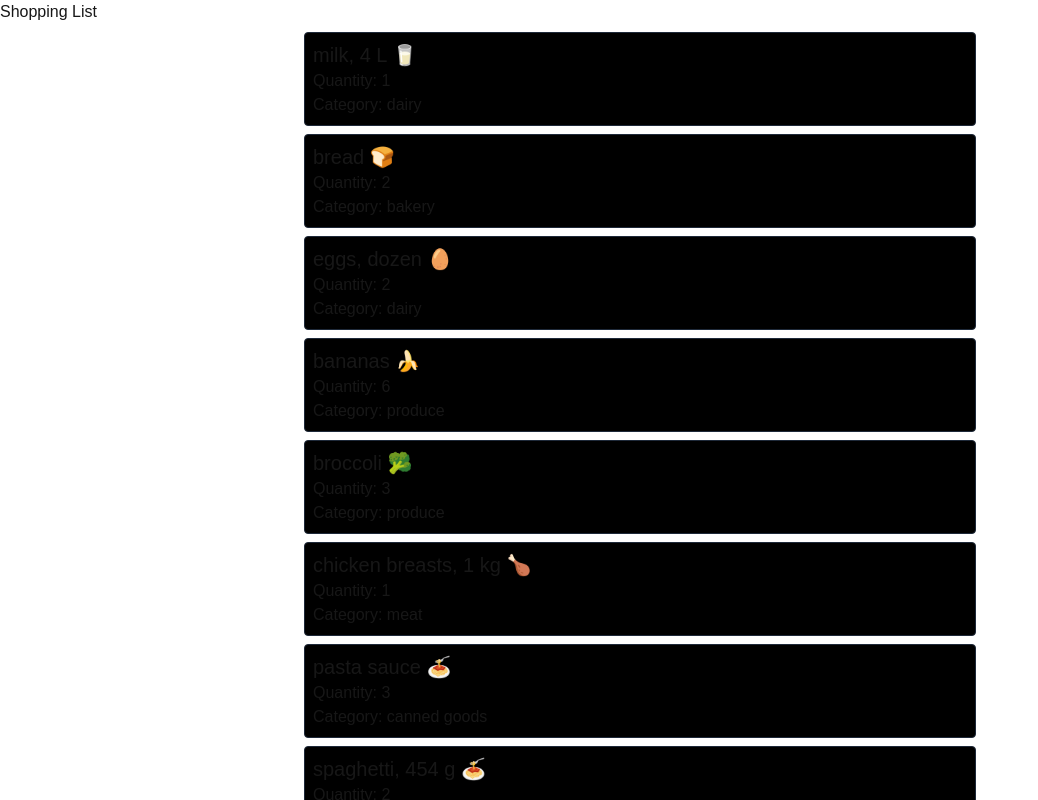
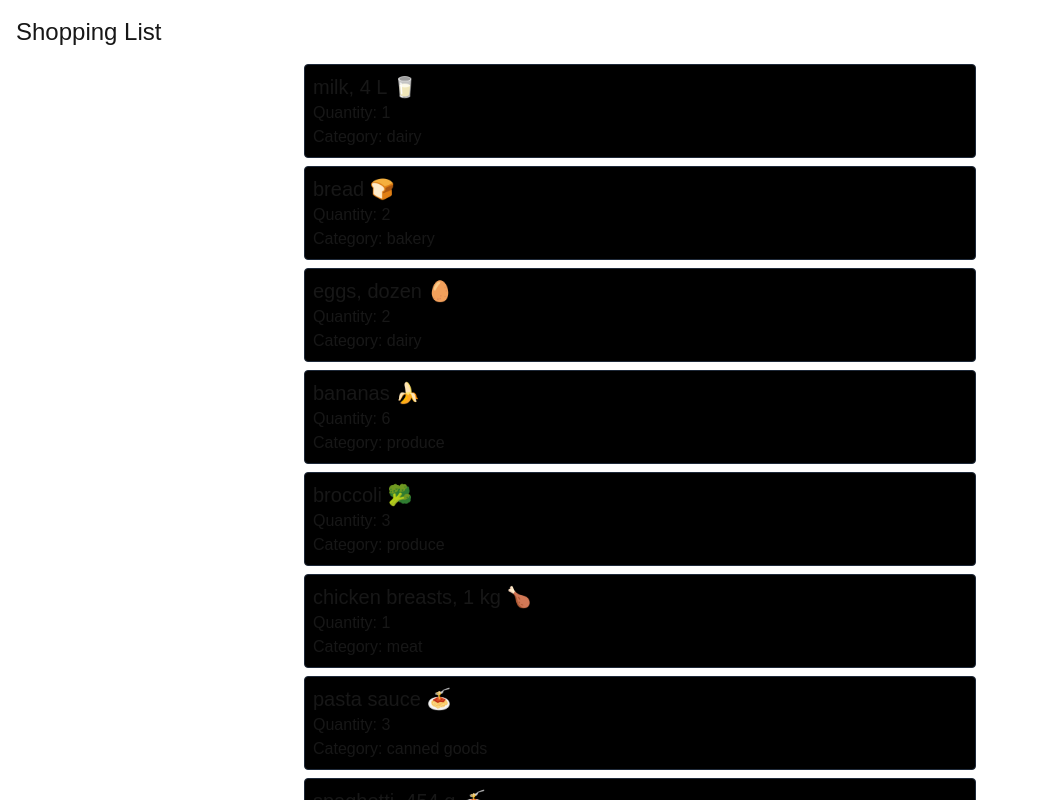
Before and after one commit to felix101930/cprg306-assignments, a Next.js app: page /week-3 in a window 1280 px wide. Shown: the top 800 px of the page, without its empty margins (0-1038 px from the left). Built offline with nearby package versions, Linux system fonts and the light colour scheme.

Commit message:
adds styling

```diff
--- a/app/week-3/page.js
+++ b/app/week-3/page.js
@@ -2,8 +2,8 @@ import ItemList from './item-list';
 
 export default function Page() {
     return (
-        <main>
-            <h1>Shopping List</h1>
+        <main className="p-4">
+            <h1 className="text-2xl mb-4">Shopping List</h1>
             <ItemList />
         </main>
     );
```
